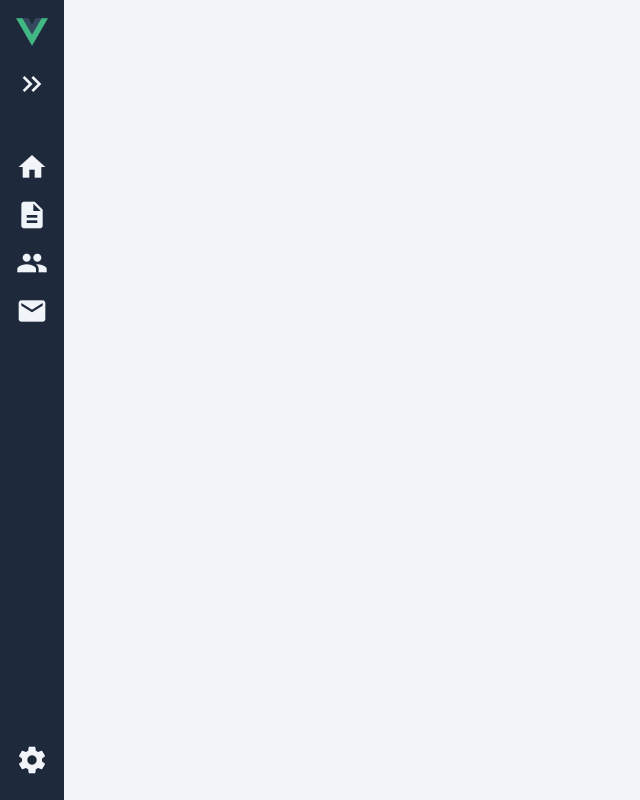
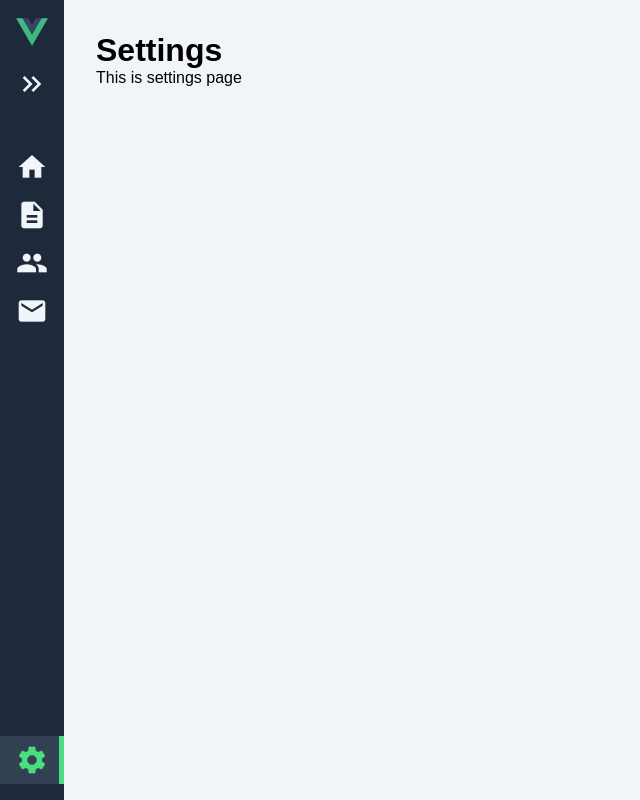
Before and after one commit to owentr1369/animated-sidebar-vuejs-vite, a Vue app: page /settings in a window 1280 px wide. Shown: the whole page, without its empty margins (0-640 px from the left). Built offline with nearby package versions, Linux system fonts and the light colour scheme.

Commit message:
settings page

```diff
--- a/router/index.js
+++ b/router/index.js
@@ -3,6 +3,7 @@ import Home from "../src/views/Home.vue";
 import About from "../src/views/About.vue";
 import Team from "../src/views/Team.vue";
 import Contact from "../src/views/Contact.vue";
+import Settings from "../src/views/Settings.vue";
 
 const router = createRouter({
   history: createWebHistory(),
@@ -23,6 +24,10 @@ const router = createRouter({
       path: "/contact",
       component: Contact,
     },
+    {
+      path: "/settings",
+      component: Settings,
+    },
   ],
 });
 
--- /dev/null
+++ b/src/views/Settings.vue
@@ -0,0 +1,13 @@
+<template>
+  <main class="settings-page">
+    <h1>Settings</h1>
+    <p>This is settings page</p>
+  </main>
+</template>
+
+<script>
+export default {};
+</script>
+
+<style>
+</style>
```
